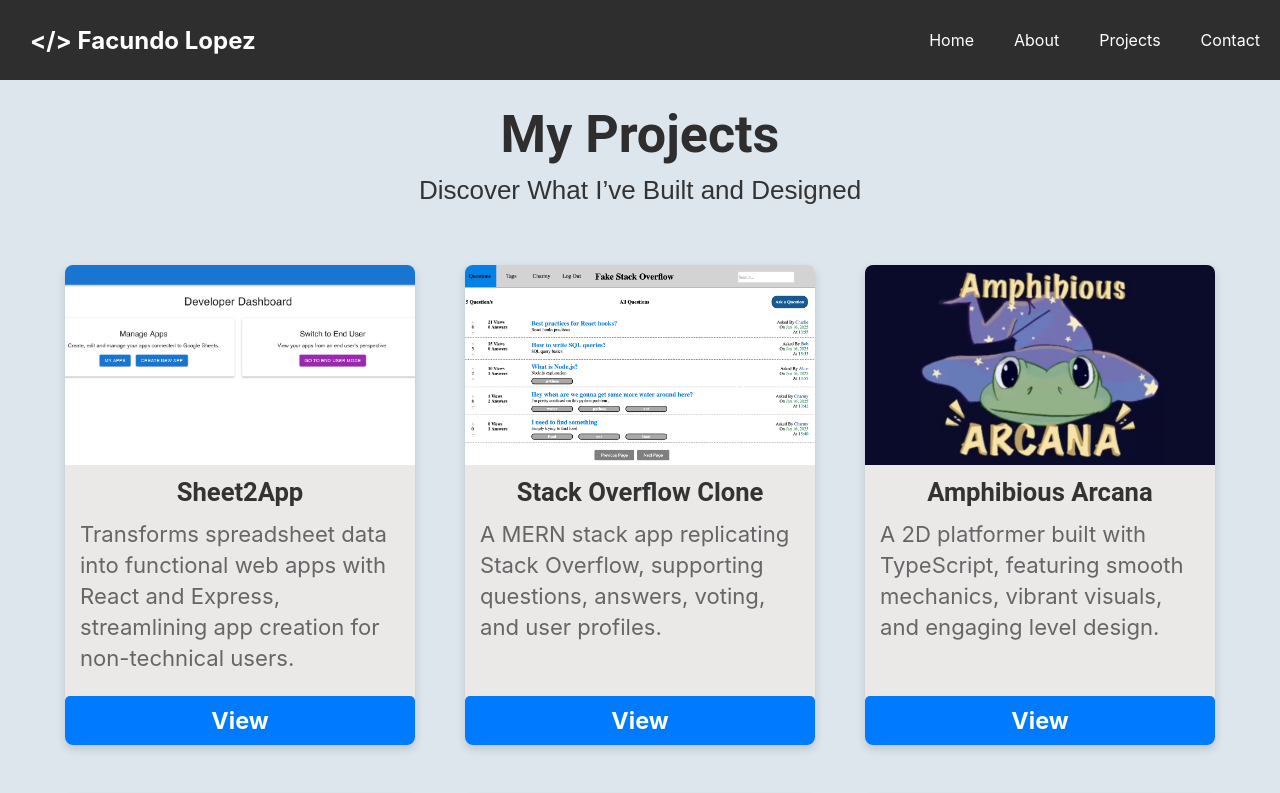
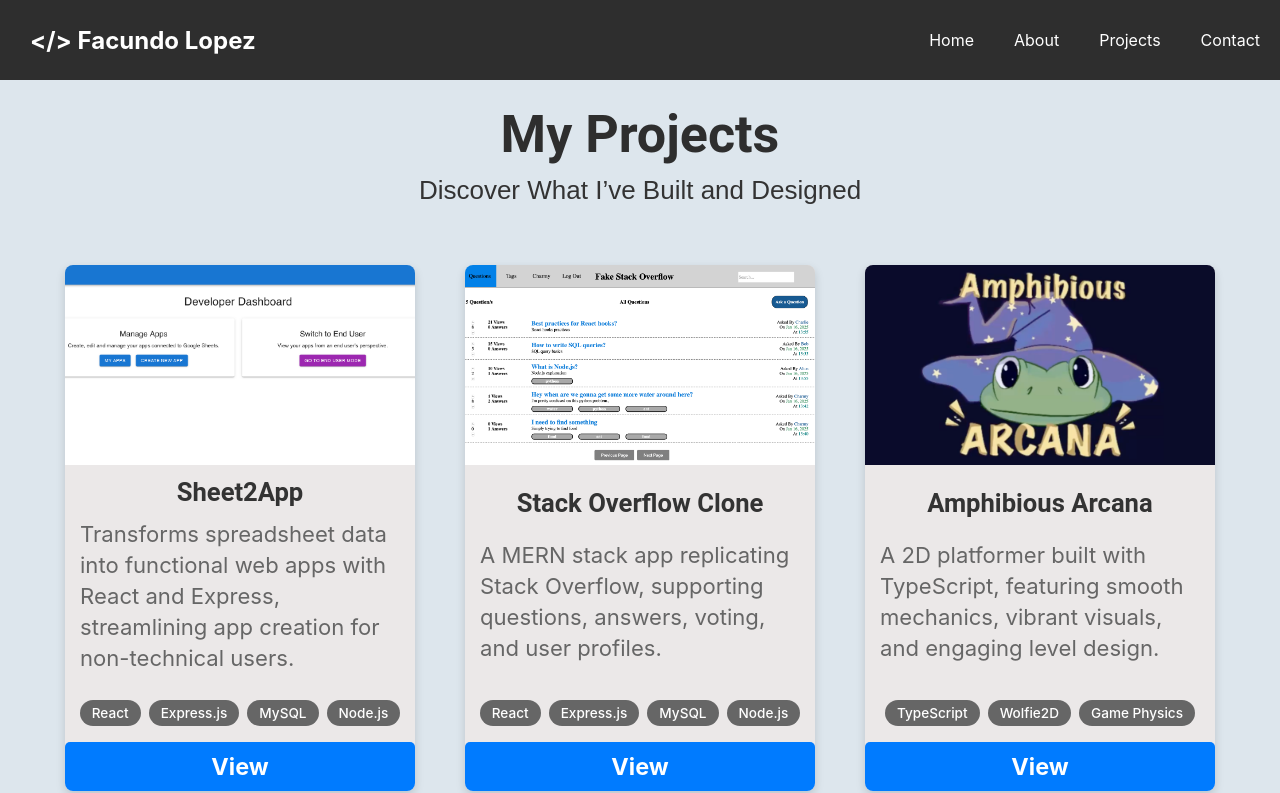
Before and after one commit to Flopez99/Facundo-Portfolio, a React (Create React App) app in the folder client/: page /projects in a window 1280 px wide. Shown: the top 793 px of the page. Built offline with nearby package versions, Linux system fonts and the light colour scheme.

Commit message:
Added tags to projects

```diff
--- a/client/public/data/projects.json
+++ b/client/public/data/projects.json
@@ -4,69 +4,79 @@
         "name": "Sheet2App",
         "description": "Transforms spreadsheet data into functional web apps with React and Express, streamlining app creation for non-technical users.",
         "image": "sheet2app.png",
-        "link": "https://github.com/Flopez99/Sheet2App"
+        "link": "https://github.com/Flopez99/Sheet2App",
+        "techs":"React, Express.js, MySQL, Node.js"
     },
     {
         "id": 2,
         "name": "Stack Overflow Clone",
         "description": "A MERN stack app replicating Stack Overflow, supporting questions, answers, voting, and user profiles.",
         "image": "fake_stack_overflow.png",
-        "link": "https://github.com/Flopez99/StackOverflowMock"
+        "link": "https://github.com/Flopez99/StackOverflowMock",
+        "techs":"React, Express.js, MySQL, Node.js"
     },
     {
         "id": 3,
         "name": "Amphibious Arcana",
         "description": "A 2D platformer built with TypeScript, featuring smooth mechanics, vibrant visuals, and engaging level design.",
         "image": "amphibious_arcana.png",
-        "link": "https://github.com/NickGuz/amphibious-arcana"
+        "link": "https://github.com/NickGuz/amphibious-arcana",
+        "techs":"TypeScript, Wolfie2D, Game Physics"
     },
     {
         "id": 4,
         "name": "Hiking Application",
         "description": "JavaFX and SQL app for hikers to discover, organize, and track hikes with an intuitive GUI.",
         "image": "hiking.png",
-        "link": "https://github.com/Hiking-App"
+        "link": "https://github.com/Hiking-App",
+        "techs":"JavaFX, MySQL, Maven, JDBC"
     },
     {
         "id": 5,
         "name": "Library Management",
         "description": "JavaFX app for managing book checkouts with a user-friendly login and responsive interface.",
         "image": "library.png",
-        "link": "https://github.com/Library-Mock"
+        "link": "https://github.com/Library-Mock",
+        "techs":"JavaFX, MongoDB, Maven, JDBC"
     },
     {
         "id": 6,
         "name": "College Management",
         "description": "JavaFX and SQL app for managing academics with role-based access for students, teachers, and admins.",
         "image": "online-college.png",
-        "link": "https://github.com/College-Register-System"
+        "link": "https://github.com/College-Register-System",
+        "techs":"JavaFX, MySQL, Role Access, JDBC"
     },
     {
         "id": 7,
         "name": "Space Cowboys",
         "description": "Java-based infinite sidescroller game where players pilot a spaceship through waves of enemies.",
         "image": "space-cowboys.png",
-        "link": "https://github.com/Space-Cowboys"
+        "link": "https://github.com/Space-Cowboys",
+        "techs":"Java, 2D Game, Game Loop, OOP"
     },
     {
         "id": 8,
         "name": "Banking System",
         "description": "Console-based Java app for managing bank accounts, enabling secure transactions and balance views.",
         "image": "bank.png",
-        "link": "https://github.com/Banking-Console"
+        "link": "https://github.com/Banking-Console",
+        "techs":"Java, MongoDB, Console App, JDBC"
     },
     {
         "id": 9,
         "name": "7-Segment Display",
         "description": "MIPS assembly program simulating a 7-segment display, showcasing hardware interaction with binary logic.",
         "image": "7-segment.png",
-        "link": "https://github.com/7-Segment-Display"
+        "link": "https://github.com/7-Segment-Display",
+        "techs":"MIPS Assembly, Binary Logic, Hardware Simulation"
     },
     {
         "id": 10,
         "name": "Trading Platform",
         "description": "C-based trading app using semaphores for real-time stock buying and selling with multiple users.",
         "image": "trade.jpg",
-        "link": "https://github.com/Flopez99?tab=repositories"
+        "link": "https://github.com/Flopez99?tab=repositories",
+        "techs":"C, Multithreading, Semaphores, Concurrency"
     }
 ]
--- a/client/src/pages/page_components/ProjectCard.js
+++ b/client/src/pages/page_components/ProjectCard.js
@@ -1,6 +1,9 @@
 import '../../styling/ProjectPage.css';
 
+
 function ProjectCard({ project }) {
+    let technologies = project.techs.split(', ')
+
     return (
         <div className="project-card">
             <div className="img-container">
@@ -8,7 +11,17 @@ function ProjectCard({ project }) {
             </div>
             <h3 className="project-name">{project.name}</h3>
             <p className="project-description">{project.description}</p>
-            <a href={project.link} className="project-button">View</a>
+            <div className='card-footer'>
+                <div className='tech-tags'>
+                    {technologies.map((tech, index) => (
+                        <span key={index} className="tech-tag">{tech}</span>
+                    ))}
+                </div>
+                <a href={project.link} className="project-button">View</a>
+            </div>
+
+
+
         </div>
     );
 }
--- a/client/src/styling/ProjectPage.css
+++ b/client/src/styling/ProjectPage.css
@@ -15,16 +15,20 @@
 .project-card {
     background-color: #ebe8e8;
     border-radius: 8px;
-    box-shadow: 0 4px 10px rgba(0, 0, 0, 0.15); /* Adds depth */
+    box-shadow: 0 4px 10px rgba(0, 0, 0, 0.15);
     text-align: center;
     display: flex;
     flex-direction: column;
-    width: 350px; /* Fixed width for uniform size */
-    height: 480px; /* Fixed height for uniform size */
-    overflow: hidden; /* Prevents content overflow */
+    width: 350px;
+    min-height: 480px;
+    height: auto;
+    overflow: hidden;
     transition: transform 0.3s ease, box-shadow 0.3s ease;
     box-sizing: border-box;
+    justify-content: space-between;
 }
+
+
 
 .project-card:hover {
     transform: translateY(-5px); /* Subtle lift effect */
@@ -67,7 +71,7 @@
     line-height: 1.4;
     text-align: left; /* Improves readability */
     padding: 0 15px;
-    margin-bottom: auto;
+    margin-bottom: 10px;
     max-height: 200px; /* Restricts height */
     overflow: hidden;
     text-overflow: ellipsis; /* Adds "..." for overflow text */
@@ -85,12 +89,41 @@
     padding: 10px 20px;
     border-radius: 5px;
     text-decoration: none;
-    margin-top: 15px; /* Pushes button to the bottom of the card */
+    margin-top: auto; /* Pushes button to the bottom of the card */
     transition: background-color 0.3s ease;
 }
 
 .project-button:hover {
     background-color: #0056b3; /* Darker blue on hover */
+}
+
+.tech-tags {
+    justify-content: center;
+    display: flex;
+    flex-wrap: wrap;
+    gap: 0.5rem;
+    margin: 1rem 0;
+}
+
+.tech-tag {
+    background-color: #666;
+    color: white;
+    padding: 0.3rem 0.75rem;
+    border-radius: 9999px; /* pill shape */
+    font-size: 0.85rem;
+    font-weight: 500;
+    white-space: nowrap;
+    transition: background-color 0.3s ease;
+}
+
+.tech-tag:hover {
+    background-color: #c7d2fe;
+}
+
+.card-footer {
+    margin-top: 0; /* pushes this section to the bottom */
+    display: flex;
+    flex-direction: column;
 }
 
 @media (max-width: 768px) {
```
